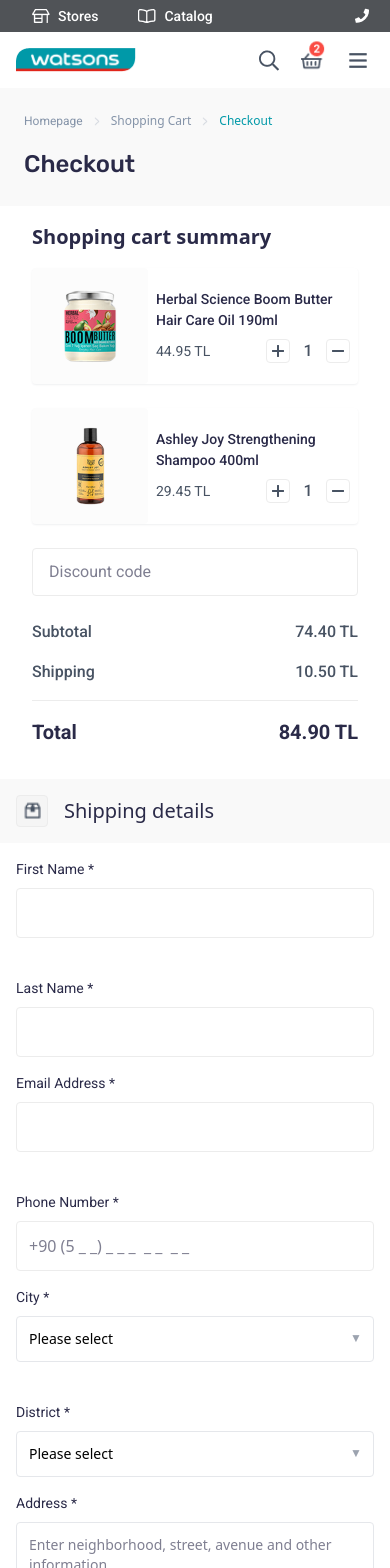
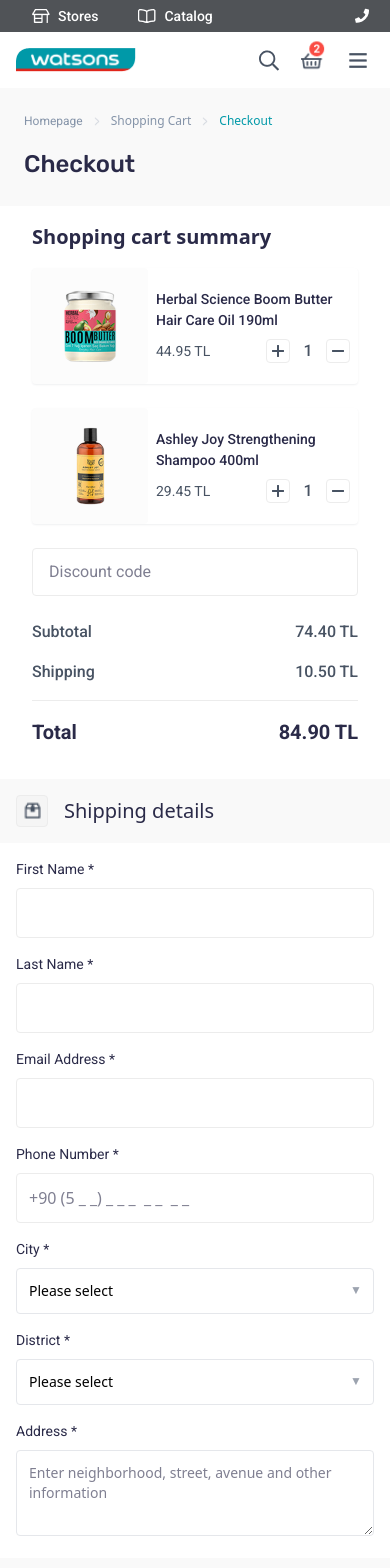
Before and after one commit to kaanmetep/watsons-testcase, a Nuxt app: page /checkout in a window 390 px wide. Shown: the top 1568 px of the page. Built offline with nearby package versions, Linux system fonts and the light colour scheme.

Commit message:
fix: fix spacing in Checkout Page

```diff
--- a/app/pages/checkout.vue
+++ b/app/pages/checkout.vue
@@ -56,7 +56,7 @@
               </div>
 
               <form class="space-y-4 px-4 lg:px-0 lg:pb-0 pb-4">
-                <div class="grid grid-cols-1 lg:grid-cols-2 gap-10">
+                <div class="grid grid-cols-1 lg:grid-cols-2 gap-4 lg:gap-10">
                   <SharedInput
                     label="First Name *"
                     type="text"
@@ -69,7 +69,7 @@
                   />
                 </div>
 
-                <div class="grid grid-cols-1 lg:grid-cols-2 gap-10">
+                <div class="grid grid-cols-1 lg:grid-cols-2 gap-4 lg:gap-10">
                   <SharedInput
                     label="Email Address *"
                     type="email"
@@ -83,7 +83,7 @@
                   />
                 </div>
 
-                <div class="grid grid-cols-1 lg:grid-cols-2 gap-10">
+                <div class="grid grid-cols-1 lg:grid-cols-2 gap-4 lg:gap-10">
                   <SharedInput
                     label="City *"
                     type="select"
```
